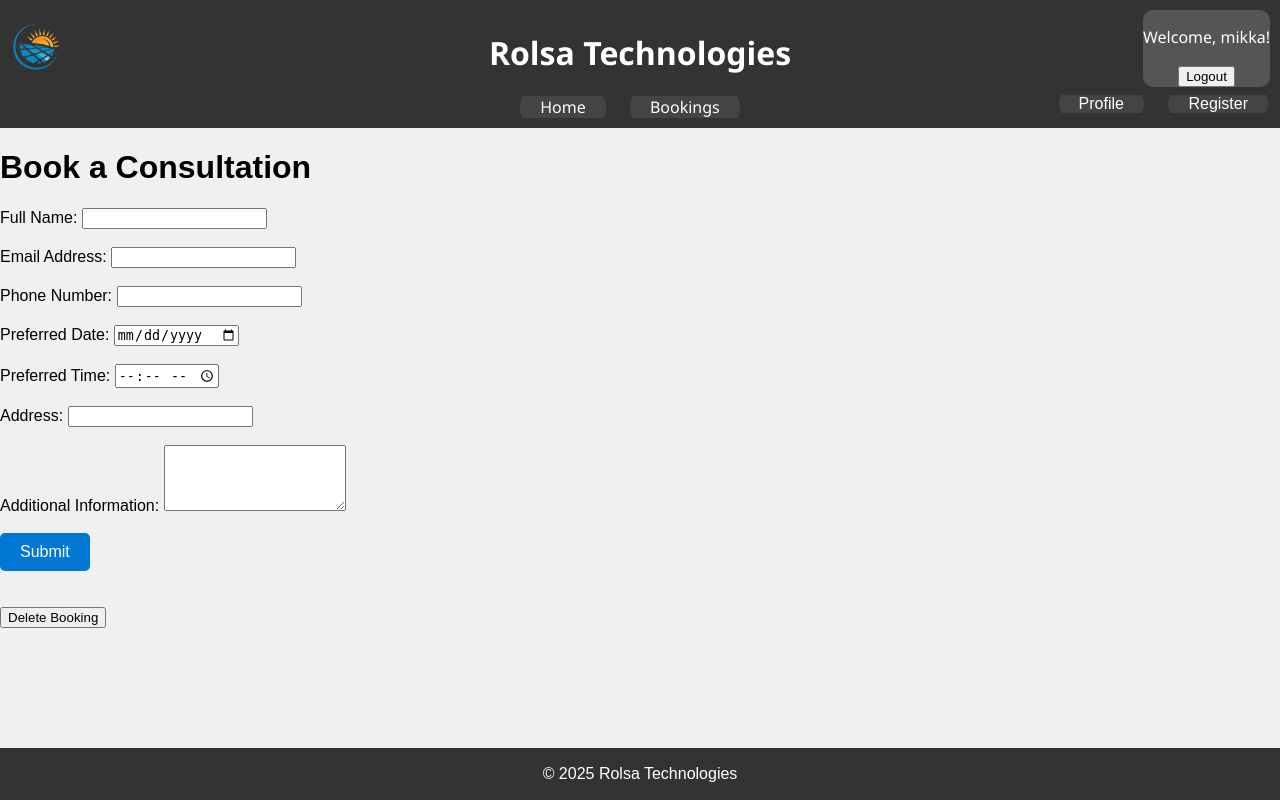
After one commit to MikkaHYT/Task-2, a Flask app: page /bookings in a window 1280 px wide. The commit adds this page. Run offline with Flask 3, Linux system fonts and the light colour scheme; a user stored in the database is signed in.

Commit message:
add booking system

```diff
--- a/main.py
+++ b/main.py
@@ -29,6 +29,26 @@ def select_db(name):
     data = cursor.fetchone()
     conn.close()
     return data
+
+# Create a new table for bookings
+def create_bookings_table():
+    conn = connect_db()
+    conn.execute('''
+        CREATE TABLE IF NOT EXISTS bookings (
+            id INTEGER PRIMARY KEY AUTOINCREMENT,
+            name TEXT NOT NULL,
+            fullname TEXT NOT NULL,
+            email TEXT NOT NULL,
+            phone TEXT NOT NULL,
+            date TEXT NOT NULL,
+            time TEXT NOT NULL,
+            address TEXT NOT NULL,
+            message TEXT
+        )
+    ''')
+    conn.commit()
+    conn.close()
+
 
 
 # __Routes__
@@ -75,16 +95,37 @@ def logout():
     flash('Logged out', 'success')
     return redirect(url_for('index'))
 
+# Profile
 @app.route('/profile', methods=['GET', 'POST'])
 def profile():
     if request.method == 'POST':
         email = request.form['email']
-        conn = connect_db()
-        conn.execute('UPDATE users SET email = ? WHERE name = ?', (email, session['username']))
-        conn.commit()
-        conn.close()
-        flash('Email updated', 'success')
-        session['email'] = email
+        password = request.form['password']
+        if email and password:
+            hash_pw = hashpw(password.encode('utf-8'), gensalt())
+            conn = connect_db()
+            conn.execute('UPDATE users SET email = ?, password = ? WHERE name = ?', (email, hash_pw, session['username']))
+            conn.commit()
+            conn.close()
+            flash('Email and password updated', 'success')
+            session['email'] = email
+            return redirect(url_for('profile'))
+        elif email:
+            conn = connect_db()
+            conn.execute('UPDATE users SET email = ? WHERE name = ?', (email, session['username']))
+            conn.commit()
+            conn.close()
+            flash('Email updated', 'success')
+            session['email'] = email
+            return redirect(url_for('profile'))
+        elif password:
+            hash_pw = hashpw(password.encode('utf-8'), gensalt())
+            conn = connect_db()
+            conn.execute('UPDATE users SET password = ? WHERE name = ?', (hash_pw, session['username']))
+            conn.commit()
+            conn.close()
+            flash('Password updated', 'success')
+            return redirect(url_for('profile'))
         return redirect(url_for('profile'))
     if 'username' in session:
         return render_template('profile.html')
@@ -92,6 +133,65 @@ def profile():
         flash('Login to view profile', 'danger')
         return redirect(url_for('login'))
 
+@app.route("/bookings", methods=["GET", "POST"])
+def booking():
+    if request.method == "POST":
+        if 'username' in session:
+        # Get form data
+            name = session['username']
+            fullname = request.form['name']
+            email = request.form['email']
+            phone = request.form['phone']
+            date = request.form['date']
+            time = request.form['time']
+            address = request.form['address']
+            message = request.form.get('message', '')  # Optional field
+
+            # Save data to the database
+            create_bookings_table()
+            conn = connect_db()
+            conn.execute('''
+                INSERT INTO bookings (name, fullname, email, phone, date, time, address, message)
+                VALUES (?, ?, ?, ?, ?, ?, ?, ?)
+            ''', (name, fullname, email, phone, date, time, address, message))
+            conn.commit()
+            conn.close()
+
+            flash('Booking submitted successfully!', 'success')
+            return redirect(url_for('booking'))
+        else:
+            flash('You must be logged in to make a booking.', 'danger')
+            return redirect(url_for('login'))
+    else:
+        if 'username' in session:
+            return render_template("booking.html")
+        else:
+            flash('You must be logged in to create bookings.', 'danger')
+            return redirect(url_for('login'))
+
+@app.route("/delete-booking", methods=["POST"])
+def deletebooking():
+    if 'username' in session:
+        name = session['username']
+        conn = connect_db()
+        # Check if the user has a booking
+        cursor = conn.execute('SELECT * FROM bookings WHERE name = ?', (name,))
+        booking = cursor.fetchone()
+        if not booking:
+            flash('No booking found to delete.', 'danger')
+            conn.close()
+            return redirect(url_for('booking'))
+        else:
+            conn.execute('DELETE FROM bookings WHERE name = ?', (name,))
+            conn.commit()
+            conn.close()
+            flash('Your booking has been deleted successfully!', 'success')
+            return redirect(url_for('booking'))
+    else:
+        flash('You must be logged in to delete a booking.', 'danger')
+        return redirect(url_for('login'))
+
+
 # Run Flask App
 if __name__ == '__main__':
     app.run(debug=True)
--- a/static/css/main.css
+++ b/static/css/main.css
@@ -122,3 +122,24 @@ footer {
     top: 95px;
     right: -8px;
 }
+
+.button-1 {
+    background-color: #0078d4;
+    color: white;
+    border: none;
+    padding: 10px 20px;
+    border-radius: 5px;
+    font-size: 16px;
+    cursor: pointer;
+    transition: background-color 0.3s, transform 0.2s;
+}
+
+.button-1:hover {
+    background-color: #005a9e;
+    transform: scale(1.05);
+}
+
+.button-1:active {
+    background-color: #004578;
+    transform: scale(0.95);
+}
--- a/templates/base.html
+++ b/templates/base.html
@@ -63,6 +63,7 @@
         <nav>
             <ul>
                 <li><a href="/">Home</a></li>
+                <li><a href="/bookings">Bookings</a></li>
             </ul>
         </nav>
     </header>
--- /dev/null
+++ b/templates/booking.html
@@ -0,0 +1,58 @@
+{% extends "base.html" %}
+
+{% block content %}
+
+<h1>Book a Consultation</h1>
+<form method="post" action="/bookings">
+
+    <div>
+        <label for="name">Full Name:</label>
+        <input type="text" id="name" name="name" required>
+        <br>
+    </div>
+    <div>
+        <br>
+        <label for="email">Email Address:</label>
+        <input type="email" id="email" name="email" required>
+        <br>
+    </div>
+    <div>
+        <br>
+        <label for="phone">Phone Number:</label>
+        <input type="tel" id="phone" name="phone" required>
+        <br>
+    </div>
+    <div>
+        <br>
+        <label for="date">Preferred Date:</label>
+        <input type="date" id="date" name="date" required>
+        <br>
+    </div>
+    <div>
+        <br>
+        <label for="time">Preferred Time:</label>
+        <input type="time" id="time" name="time" required>
+        <br>
+    </div>
+    <div>
+        <br>
+        <label for="address">Address:</label>
+        <input type="address" id="address" name="address" required>
+        <br>
+    </div>
+    <div>
+        <br>
+        <label for="message">Additional Information:</label>
+        <textarea id="message" name="message" rows="4"></textarea>
+        <br>
+    </div>
+    <br>
+    <button class="button-1" type="submit">Submit</button>
+</form>
+
+<br> <br>
+<form method="post" action="/delete-booking">
+    <button type="submit" class="delete-button">Delete Booking</button>
+</form>
+
+{% endblock %}
```
Also changed, not shown: templates/profile.html (added, +24 -0 lines), database.db, static/img/favicon.ico (added), static/img/logo.png (added).
